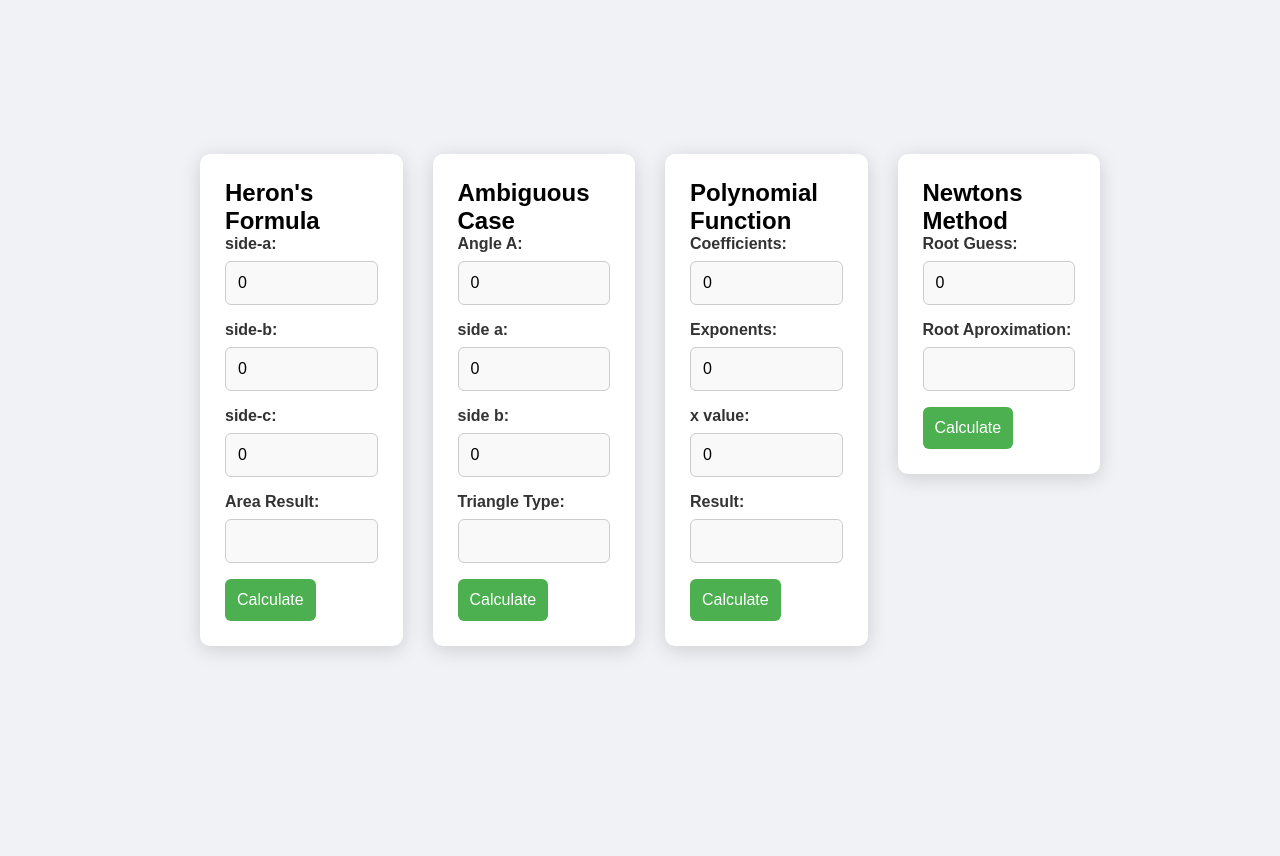
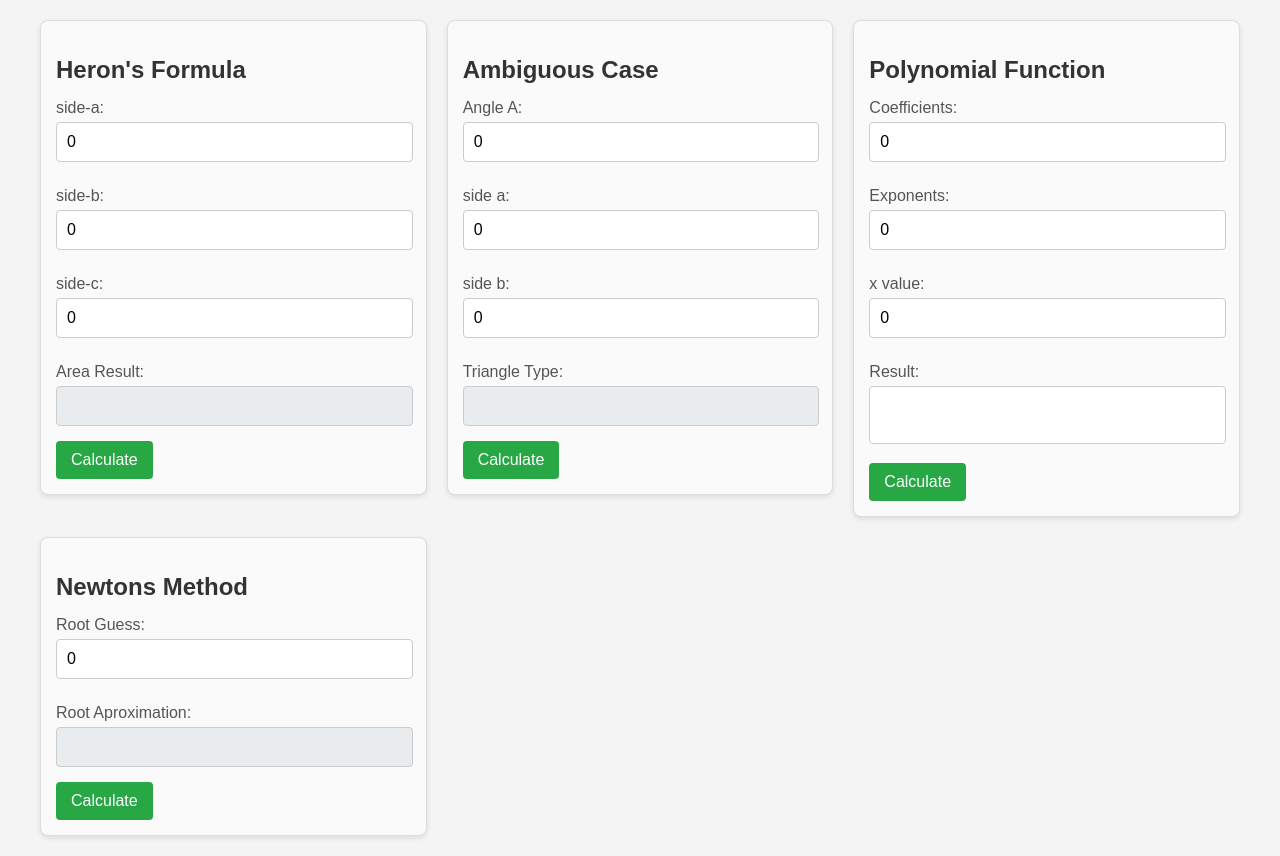
Before and after one commit to Ishan8840/ICS4U-3, a plain HTML site: page index.html in a window 1280 px wide. Before the commit the page ends 800 px from the top, so only its background shows below. Drawn offline with Linux system fonts and the light colour scheme.

Commit message:
updated polynomial function

```diff
--- a/index.html
+++ b/index.html
@@ -62,10 +62,10 @@
                 <input type="text" id="poly-exp" required value="0">
 
                 <label for="poly-x">x value:</label>
-                <input type="number" id="poly-x" required value="0">
+                <input type="number" id="poly-x" required value="0" step="0.01">
 
                 <label for="poly-result">Result:</label>
-                <input type="text" id="poly-result" required readonly>
+                <textarea id="poly-result" required readonly resize: none></textarea>
 
                 <input type="submit" value="Calculate">
             </form>
--- a/script.js
+++ b/script.js
@@ -55,13 +55,23 @@ document.addEventListener('DOMContentLoaded', function () {
         const exp = document.getElementById("poly-exp").value.split(' ').map(Number);
         const x = parseFloat(document.getElementById("poly-x").value);
 
-        let poly = 0;
+        let p = ["f(x) = ", ""]
+
+        let polyValue = 0;
 
         for (let i = 0; i < coeff.length; i++) {
-            poly += coeff[i] * Math.pow(x, exp[i]);
+
+            if (i > 0) {
+                p[0] += coeff[i] > 0 ? " + " : " - ";
+            }
+            p[0] += `${Math.abs(coeff[i])}x^${exp[i]}`
+
+
+            polyValue += coeff[i] * Math.pow(x, exp[i]);
+            p[1] =  `f(${x}) = ${polyValue.toFixed(2)}`;
         }
 
-        document.getElementById("poly-result").value = poly.toFixed(2);
+        document.getElementById("poly-result").value = p.join('\n');
     });
 
     document.getElementById('newt').addEventListener('submit', function (event) {
--- a/style.css
+++ b/style.css
@@ -1,100 +1,69 @@
-* {
-    box-sizing: border-box;
+body {
+    font-family: Arial, sans-serif;
+    background-color: #f4f4f4;
     margin: 0;
-    padding: 0;
-}
-
-body {
-    font-family: 'Arial', sans-serif;
-    background-color: #f0f2f5;
-    display: flex;
-    justify-content: center;
-    align-items: center;
-    height: 100vh;
-    padding: 0 20px;
+    padding: 20px;
 }
 
 .container {
-    display: flex;
-    gap: 30px;
-    width: 100%;
-    max-width: 900px;
-    justify-content: center;
-    align-items: flex-start;
+    display: grid;
+    grid-template-columns: repeat(auto-fill, minmax(300px, 1fr));
+    gap: 20px;
+    max-width: 1200px;
+    margin: auto;
 }
 
-
 form {
-    background-color: #fff;
-    padding: 25px;
-    border-radius: 10px;
-    box-shadow: 0 4px 20px rgba(0, 0, 0, 0.15);
-    width: 100%;
-    max-width: 350px;
-    margin: 10px;
-    transition: transform 0.2s ease-in-out, box-shadow 0.2s ease-in-out;
+    padding: 15px;
+    border: 1px solid #ddd;
+    border-radius: 8px;
+    background-color: #fafafa;
+    box-shadow: 0 2px 5px rgba(0, 0, 0, 0.1);
 }
 
-form:hover {
-    transform: translateY(-5px);
-    box-shadow: 0 8px 30px rgba(0, 0, 0, 0.2);
+h2 {
+    font-size: 24px;
+    margin-bottom: 15px;
+    color: #333;
 }
-
 
 label {
     display: block;
-    margin-bottom: 8px;
-    font-weight: bold;
-    color: #333;
+    margin: 10px 0 5px;
+    color: #555;
 }
 
-
 input[type="number"],
-input[type="text"] {
-    width: 100%;
-    padding: 12px;
-    margin-bottom: 16px;
+input[type="text"],
+textarea {
+    width: calc(100% - 20px);
+    padding: 10px;
+    margin-bottom: 15px;
     border: 1px solid #ccc;
-    border-radius: 6px;
+    border-radius: 4px;
     font-size: 16px;
-    background-color: #f9f9f9;
-    transition: border-color 0.2s ease-in-out;
-}
-
-
-input[type="number"]:focus,
-input[type="text"]:focus {
-    border-color: #4CAF50;
-    outline: none;
 }
 
 input[type="submit"] {
-    background-color: #4CAF50;
+    background-color: #28a745;
     color: white;
+    padding: 10px 15px;
     border: none;
-    padding: 12px;
+    border-radius: 4px;
     cursor: pointer;
     font-size: 16px;
-    border-radius: 6px;
-    transition: background-color 0.3s ease-in-out, transform 0.2s ease-in-out;
+    transition: background-color 0.3s;
 }
 
 input[type="submit"]:hover {
-    background-color: #45a049;
-    transform: translateY(-2px);
+    background-color: #218838;
 }
 
-input[type="submit"]:focus {
-    outline: 2px solid #4CAF50;
+input[readonly] {
+    background-color: #e9ecef;
+    cursor: not-allowed;
 }
 
-@media (max-width: 800px) {
-    .container {
-        flex-direction: column;
-        gap: 20px;
-    }
-
-    form {
-        max-width: 100%;
-    }
-}
+textarea {
+    resize: none;
+  }
```
